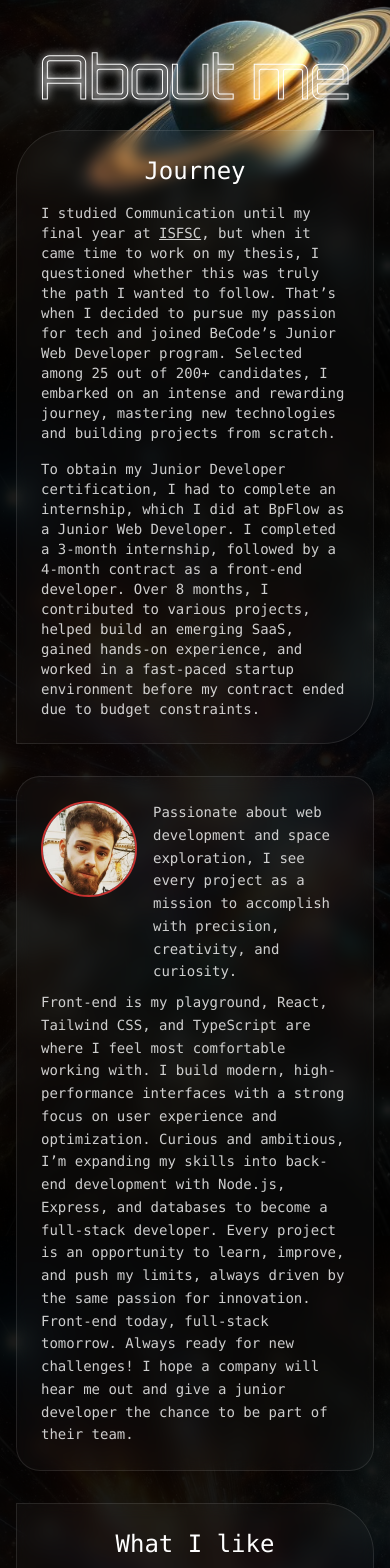
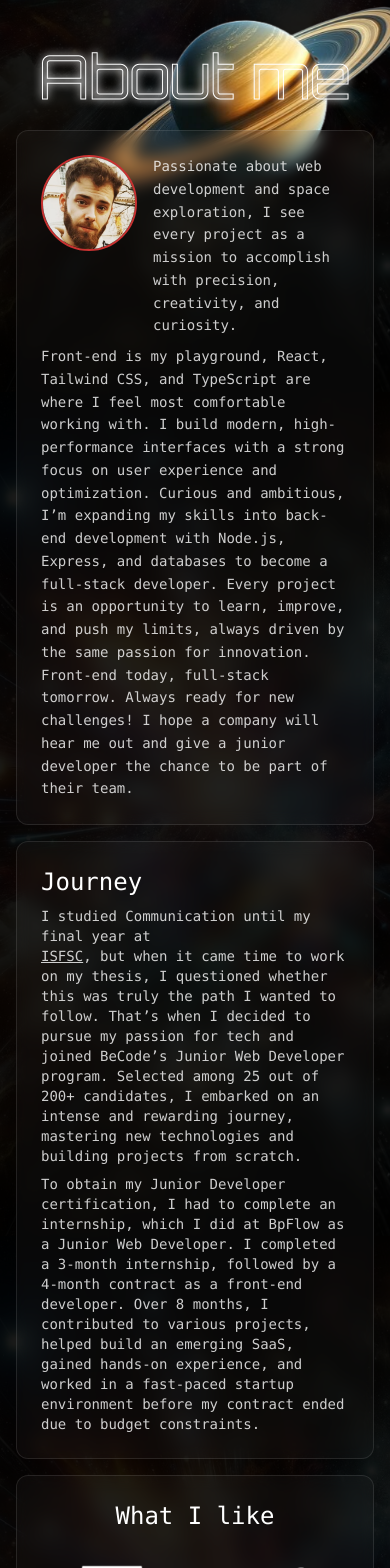
Before and after one commit to Zanko19/MyPortfolio, a React (Vite) app: page / in a window 390 px wide. Shown: the part 6360-7928 px from the top of the page. Built offline with nearby package versions, Linux system fonts and the light colour scheme.

Commit message:
bento grid for about me

```diff
--- a/src/components/About.jsx
+++ b/src/components/About.jsx
@@ -18,38 +18,18 @@ const About = () => {
         alt="Planet"
         className="absolute left-20 top-2 w-54 h-48 animate-float"
       />
+
       <div className="container mx-auto px-4 pt-12 relative z-10">
-
         <div className="text-center mb-6">
-          <h2 className="text-6xl font-mono text-white title-text ">
+          <h2 className="text-6xl font-mono text-white title-text">
             About me
           </h2>
         </div>
 
-
-        <div className="grid grid-cols-1 md:grid-cols-[1fr_1.6fr_1fr] gap-8 max-w-6xl mx-auto">
-
-          <div className="glass-container p-6 border border-white/10 rounded-tl-[50px] rounded-tr-none rounded-br-[50px] rounded-bl-none">
-            <h3 className="text-white text-2xl font-mono mb-4 text-center">Journey</h3>
-            <ul className="text-white/80 font-mono text-sm space-y-4">
-            <li>
-  I studied Communication until my final year at <a href="https://isfsc.be/communication/" target="_blank" rel="noopener noreferrer" className="text-grey-300 underline hover:text-blue-300">ISFSC</a>, but when it came time to work on my thesis, I questioned whether this was truly the path I wanted to follow. That’s when I decided to pursue my passion for tech and joined BeCode’s Junior Web Developer program. Selected among 25 out of 200+ candidates, I embarked on an intense and rewarding journey, mastering new technologies and building projects from scratch.
-</li>
-
-
-              <li>
-                To obtain my Junior Developer certification, I had to complete
-                an internship, which I did at BpFlow as a Junior Web Developer.
-                I completed a 3-month internship, followed by a 4-month contract
-                as a front-end developer. Over 8 months, I contributed to
-                various projects, helped build an emerging SaaS, gained hands-on
-                experience, and worked in a fast-paced startup environment
-                before my contract ended due to budget constraints.
-              </li>
-            </ul>
-          </div>
-
-          <div className="glass-container self-start p-6 border border-white/10 rounded-3xl">
+        {/* BENTO GRID */}
+        <div className="grid grid-cols-1 md:grid-cols-4 gap-4 max-w-6xl mx-auto grid-rows-[auto_auto] md:grid-rows-[auto_auto]">
+ {/* ABOUT ME */}
+          <div className="glass-container p-6 border border-white/10 rounded-xl md:col-span-2">
             <div className="flex items-start">
               <img
                 src={me}
@@ -59,30 +39,48 @@ const About = () => {
               <p className="text-white/80 font-mono text-sm leading-relaxed ml-4 mb-2">
                 Passionate about web development and space exploration, I see
                 every project as a mission to accomplish with precision,
-                creativity, and curiosity.<br></br>
+                creativity, and curiosity.
               </p>
             </div>
             <p className="text-white/80 font-mono text-sm leading-relaxed">
               Front-end is my playground, React, Tailwind CSS, and TypeScript
-              are where I feel most comfortable working with. I build modern,
-              high-performance interfaces with a strong focus on user experience
-              and optimization. Curious and ambitious, I’m expanding my skills
-              into back-end development with Node.js, Express, and databases to
-              become a full-stack developer. Every project is an opportunity to
-              learn, improve, and push my limits, always driven by the same
-              passion for innovation. Front-end today, full-stack tomorrow.
-              Always ready for new challenges! I hope a company will hear me out
-              and give a junior developer the chance to be part of their team.
+              are where I feel most comfortable working with.
+              I build modern, high-performance interfaces with a strong focus on user experience and optimization.
+              Curious and ambitious, I’m expanding my skills into back-end development with Node.js, Express, and databases
+              to become a full-stack developer.
+              Every project is an opportunity to learn, improve, and push my limits, always driven by the same passion for innovation.
+              Front-end today, full-stack tomorrow. Always ready for new challenges!
+              I hope a company will hear me out and give a junior developer the chance to be part of their team.
             </p>
+          </div>
+          {/* JOURNEY */}
+          <div className="glass-container p-6 border border-white/10 rounded-xl md:col-span-2 ">
+            <h3 className="text-white text-2xl font-mono mb-2 text-left">Journey</h3>
+            <ul className="text-white/80 font-mono text-sm space-y-2">
+              <li>
+                I studied Communication until my final year at<br></br>
+                <a href="https://isfsc.be/communication/" target="_blank" rel="noopener noreferrer"
+                  className="text-grey-300 underline hover:text-blue-300">
+                    ISFSC
+                </a>, but when it came time to work on my thesis, I questioned whether this was truly the path I wanted to follow.
+                That’s when I decided to pursue my passion for tech and joined BeCode’s Junior Web Developer program.
+                Selected among 25 out of 200+ candidates, I embarked on an intense and rewarding journey, mastering new technologies and building projects from scratch.
+              </li>
+              <li>
+                To obtain my Junior Developer certification, I had to complete an internship, which I did at BpFlow as a Junior Web Developer.
+                I completed a 3-month internship, followed by a 4-month contract as a front-end developer.
+                Over 8 months, I contributed to various projects, helped build an emerging SaaS, gained hands-on experience,
+                and worked in a fast-paced startup environment before my contract ended due to budget constraints.
+              </li>
+            </ul>
           </div>
 
 
-          <div className="glass-container self-start p-6 border border-white/10 rounded-tl-none rounded-tr-[50px] rounded-br-none rounded-bl-[50px]">
-            <h3 className="text-white text-2xl font-mono mb-6 justify-center items-center flex">
-              What I like
-            </h3>
-            <div className="grid grid-cols-2 gap-6">
 
+          {/* WHAT I LIKE */}
+          <div className="glass-container p-6 border border-white/10 rounded-xl md:col-span-4">
+            <h3 className="text-white text-2xl font-mono mb-6 text-center">What I like</h3>
+            <div className="grid grid-cols-2 md:grid-cols-3 lg:grid-cols-6 gap-6">
               <div className="hover-card flex justify-center items-center relative group">
                 <img src={code} alt="Code" className="w-20 h-20" />
                 <div className="absolute bottom-0 bg-black/75 text-white text-sm p-1 rounded opacity-0 group-hover:opacity-100 transition-opacity duration-300">
@@ -121,6 +119,7 @@ const About = () => {
               </div>
             </div>
           </div>
+
         </div>
       </div>
     </section>
--- a/src/components/Contact.jsx
+++ b/src/components/Contact.jsx
@@ -36,7 +36,7 @@ const Contact = () => {
       .then(
         (response) => {
           console.log('Email envoyé avec succès', response.status, response.text);
-          setSuccessMessage("Message envoyé avec succès !");
+          setSuccessMessage("Houston, message reçu 5/5");
           setErrorMessage("");
           setFormData({ name: '', email: '', message: '' });
         },
```
